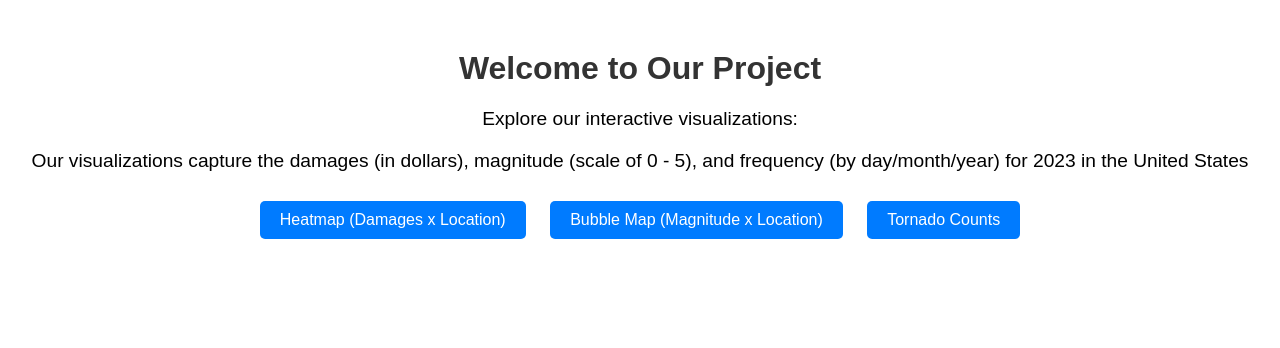
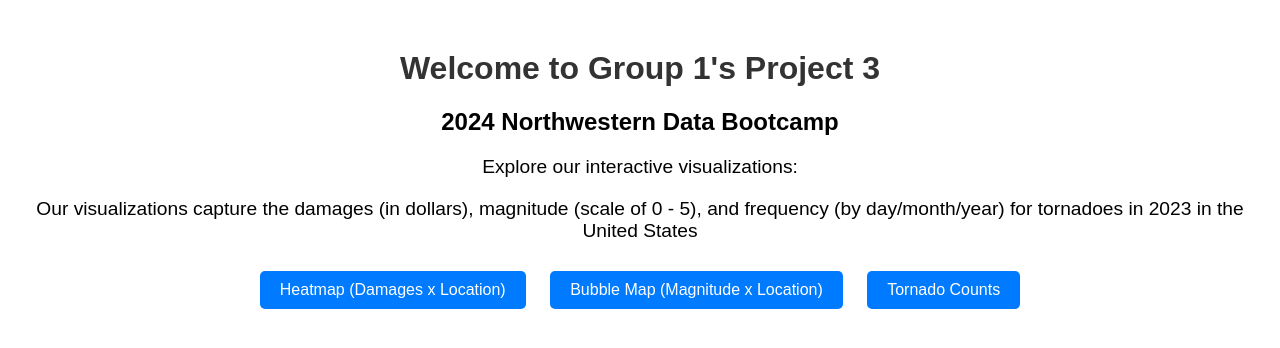
Before and after one commit to fbarffmann/tornado-damage-dashboard, a Flask app: page / in a window 1280 px wide. Shown: the top 348 px of the page. Run offline with Flask 3, Linux system fonts and the light colour scheme.

Commit message:
Updated homepage

```diff
--- a/templates/homepage.html
+++ b/templates/homepage.html
@@ -31,9 +31,10 @@
     </style>
 </head>
 <body>
-    <h1>Welcome to Our Project</h1>
+    <h1>Welcome to Group 1's Project 3</h1>
+    <h2>2024 Northwestern Data Bootcamp</h2>
     <p>Explore our interactive visualizations:</p>
-    <p>Our visualizations capture the damages (in dollars), magnitude (scale of 0 - 5), and frequency (by day/month/year) for 2023 in the United States</p>
+    <p>Our visualizations capture the damages (in dollars), magnitude (scale of 0 - 5), and frequency (by day/month/year) for tornadoes in 2023 in the United States</p>
     <a href="{{ url_for('heat') }}">Heatmap (Damages x Location)</a>
     <a href="{{ url_for('bubble') }}">Bubble Map (Magnitude x Location)</a>
     <a href="{{ url_for('tornado_counts') }}">Tornado Counts</a>
```
